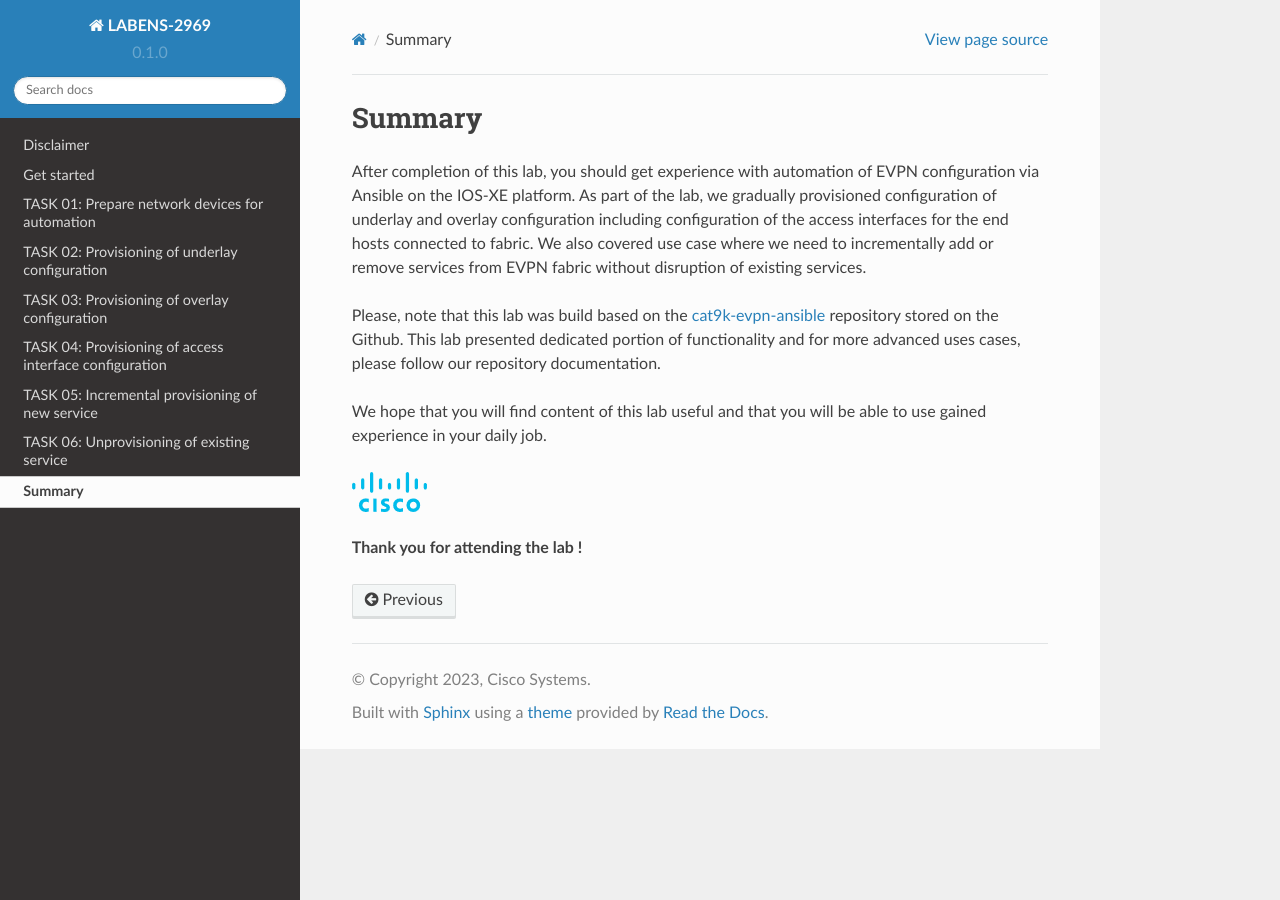
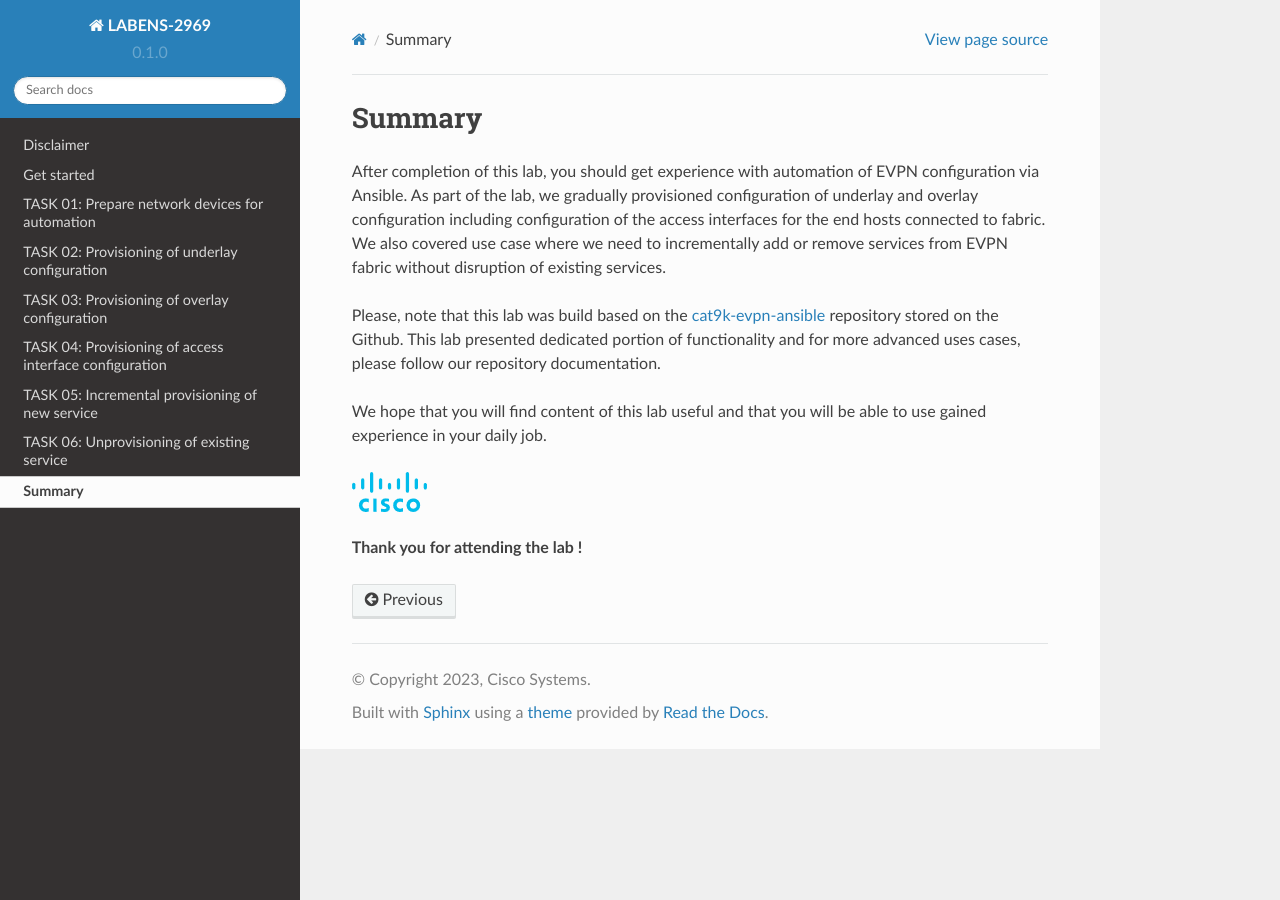
Before and after one commit to dvishchu/labens-2969, a Sphinx documentation site: the page built from docs/source/summary.rst, in a window 1280 px wide. Built offline with Sphinx 7.4.7 and the Read the Docs theme 2.0.0, drawn with Linux system fonts in a browser that asks for light colours.

Commit message:
Updating text in summary

```diff
--- a/docs/source/summary.rst
+++ b/docs/source/summary.rst
@@ -1,7 +1,7 @@
 Summary
 =======
 
-After completion of this lab, you should get experience with automation of EVPN configuration via Ansible on the IOS-XE platform. As part of the lab, we gradually provisioned configuration of underlay and overlay configuration including configuration of the access interfaces for the end hosts connected to fabric. We also covered use case where we need to incrementally add or remove services from EVPN fabric without disruption of existing services.
+After completion of this lab, you should get experience with automation of EVPN configuration via Ansible. As part of the lab, we gradually provisioned configuration of underlay and overlay configuration including configuration of the access interfaces for the end hosts connected to fabric. We also covered use case where we need to incrementally add or remove services from EVPN fabric without disruption of existing services.
 
 Please, note that this lab was build based on the `cat9k-evpn-ansible <https://github.com/Cat9kEVPN/cat9k-evpn-ansible>`_ repository stored on the Github. This lab presented dedicated portion of functionality and for more advanced uses cases, please follow our repository documentation.
 
```
